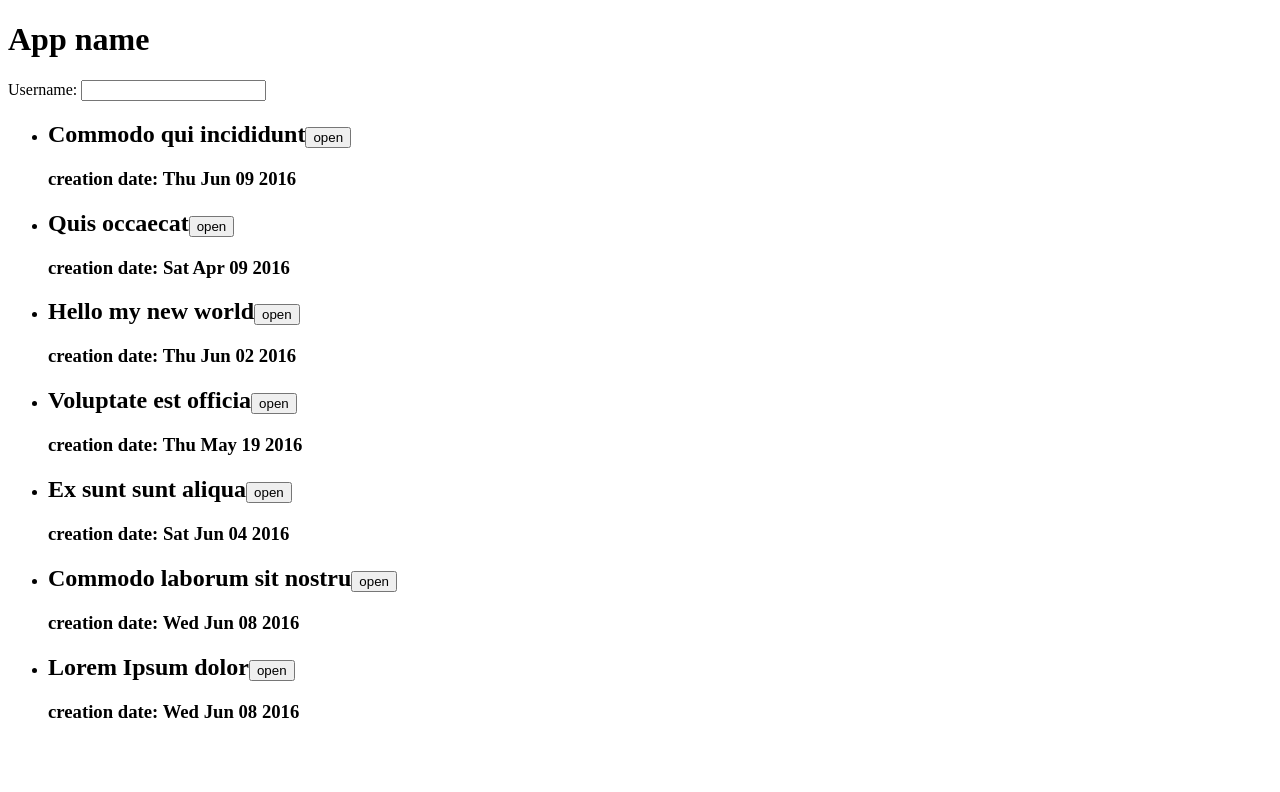
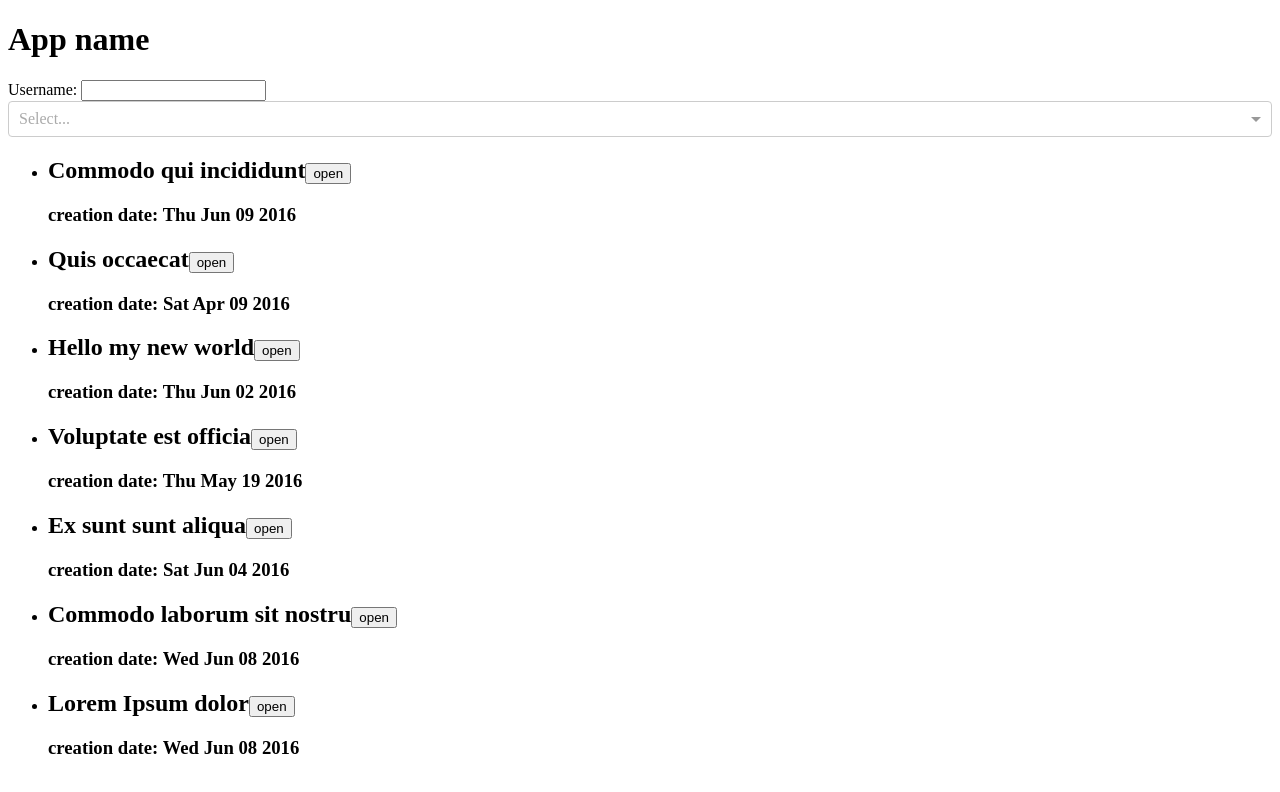
Before and after one commit to romabelka/basic-react-11-01, a React app: page / in a window 1280 px wide. Shown: the top 792 px of the page. Built offline with nearby package versions, Linux system fonts and the light colour scheme.

Commit message:
add react-select

```diff
--- a/package.json
+++ b/package.json
@@ -28,8 +28,11 @@
     "webpack-dev-server": "^2.9.1"
   },
   "dependencies": {
+    "css-loader": "^0.28.9",
     "prop-types": "^15.6.0",
     "react": "^16.0.0",
-    "react-dom": "^16.0.0"
+    "react-dom": "^16.0.0",
+    "react-select": "^1.2.1",
+    "style-loader": "^0.19.1"
   }
 }
--- a/src/components/App.js
+++ b/src/components/App.js
@@ -1,18 +1,33 @@
-import React from 'react'
+import React, {Component} from 'react'
 import ArticleList from './ArticleList'
 import ArticlesChart from './ArticlesChart'
 import UserForm from './UserForm'
+import Select from 'react-select'
 import articles from '../fixtures'
 
-function App() {
+import 'react-select/dist/react-select.css'
+
+class App extends Component {
+    state = {
+        selected: null
+    }
+
+    handleChange = selected => this.setState({ selected })
+
+    render() {
+        const options = articles.map(article => ({
+            label: article.title,
+            value: article.id
+        }))
         return (
             <div>
                 <h1>App name</h1>
                 <UserForm />
+                <Select options = {options} value = {this.state.selected} onChange = {this.handleChange} multi />
                 <ArticleList articles = {articles} />
                 <ArticlesChart articles = {articles} />
             </div>
         )
     }
-
+}
 export default App
--- a/webpack.config.js
+++ b/webpack.config.js
@@ -16,6 +16,10 @@ module.exports = {
                 test: /\.js/,
                 use: ['babel-loader'],
                 include: path.join(__dirname, 'src')
+            },
+            {
+                test: /\.css$/,
+                use: [ 'style-loader', 'css-loader' ]
             }
         ]
     }
```
Lines whose indentation alone changed are shown as unchanged.
